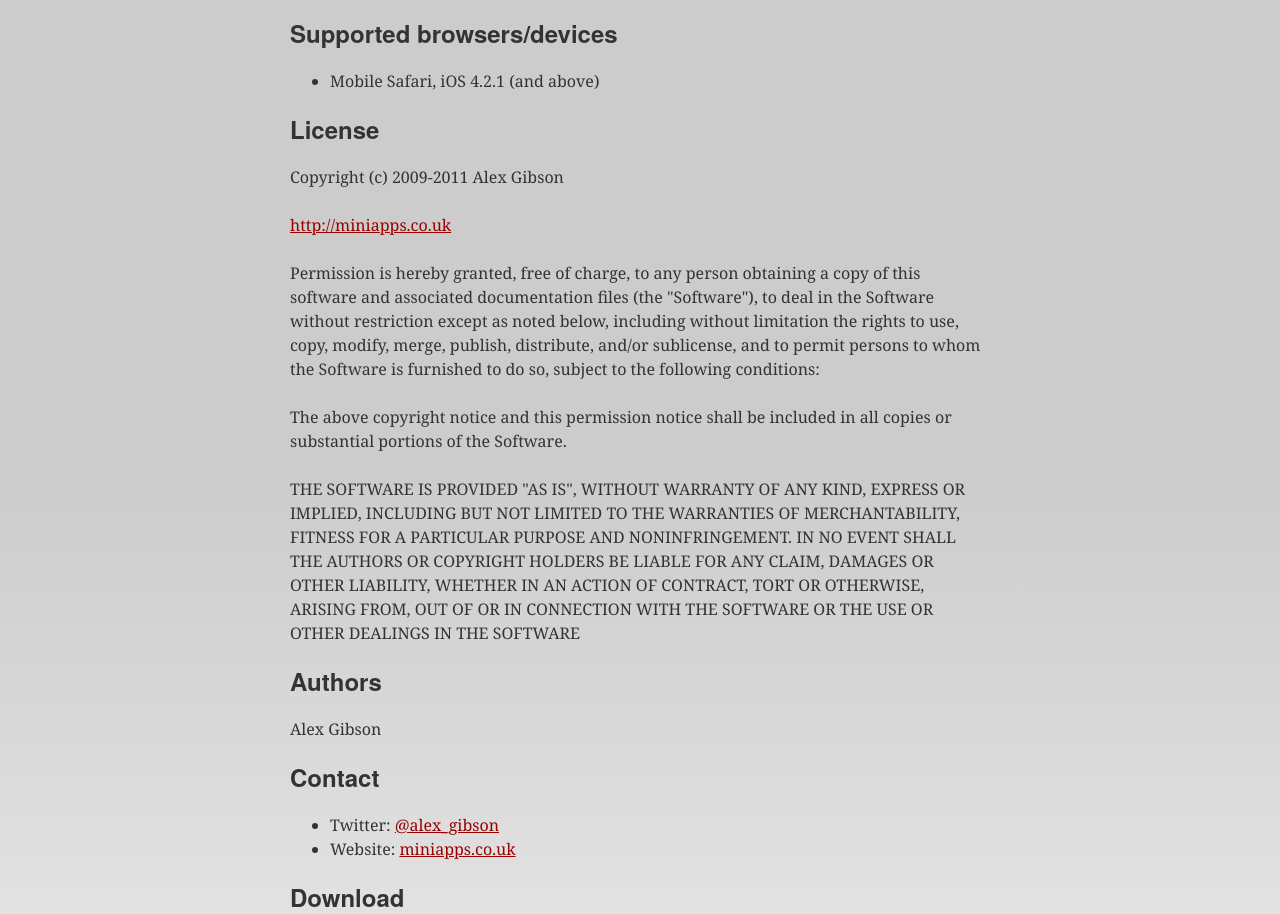
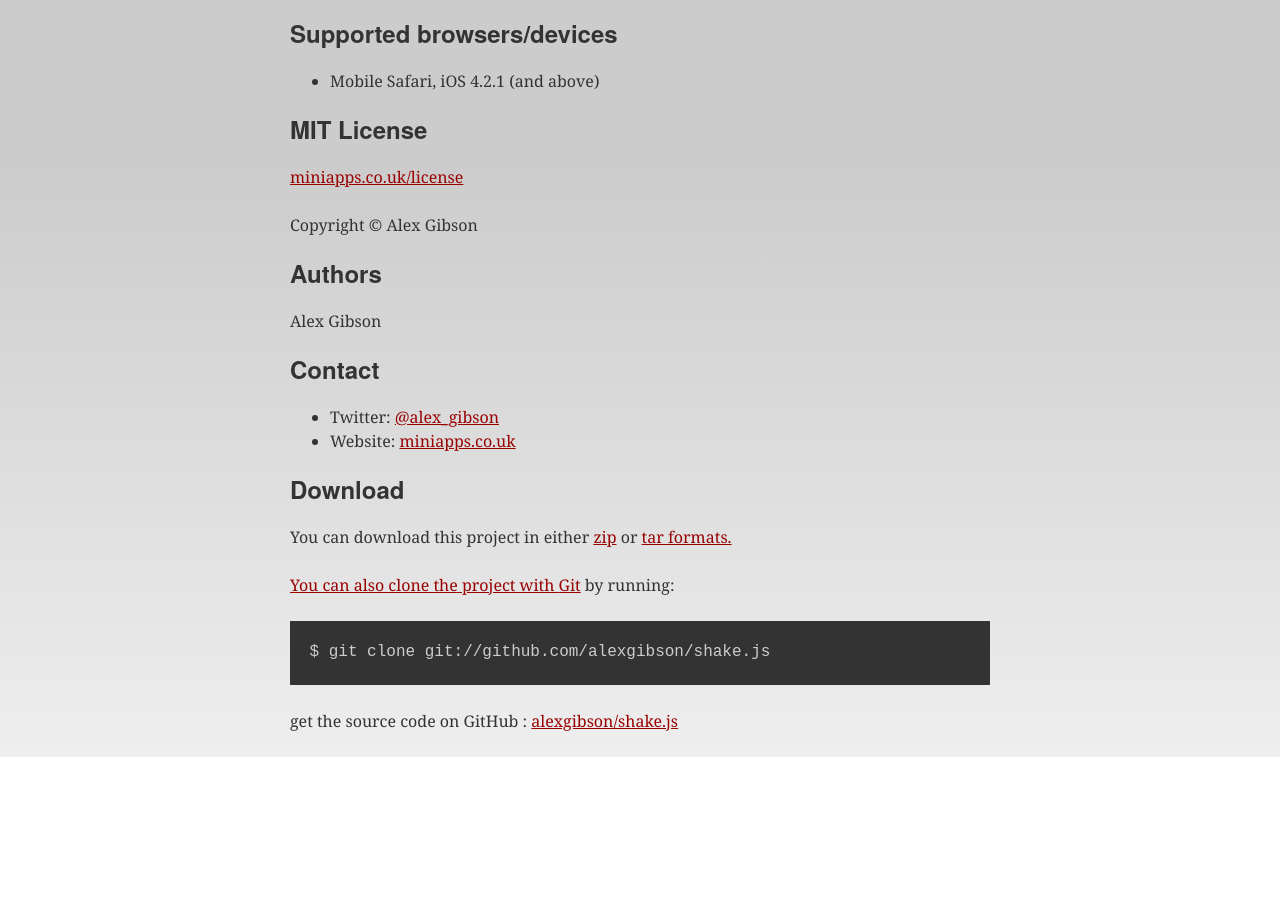
Before and after one commit to alexgibson/shake.js, a plain HTML site: page index.html in a window 1280 px wide. Shown: the part 1596-2510 px from the top of the page. After the commit the page ends 2353 px from the top, so only its background shows below. Drawn offline with Linux system fonts and the light colour scheme.

Commit message:
add link to online MIT license info

```diff
--- a/index.html
+++ b/index.html
@@ -122,16 +122,9 @@ var myShakeEvent = new Shake(threshold);</code></pre>
 		<li>Mobile Safari, iOS 4.2.1 (and above)</li>
 	</ul>
 
-	<h2>License</h2>
-	<p>Copyright (c) 2009-2011 Alex Gibson</p>
-
-	<p><a href="http://miniapps.co.uk">http://miniapps.co.uk</a></p>
-
-	<p>Permission is hereby granted, free of charge, to any person obtaining a copy of this software and associated documentation files (the "Software"), to deal in the Software without restriction except as noted below, including without limitation the rights to use, copy, modify, merge, publish, distribute, and/or sublicense, and to permit persons to whom the Software is furnished to do so, subject to the following conditions:</p>
-
-	<p>The above copyright notice and this permission notice shall be included in all copies or substantial portions of the Software.</p>
-
-	<p>THE SOFTWARE IS PROVIDED "AS IS", WITHOUT WARRANTY OF ANY KIND, EXPRESS OR IMPLIED, INCLUDING BUT NOT LIMITED TO THE WARRANTIES OF MERCHANTABILITY, FITNESS FOR A PARTICULAR PURPOSE AND NONINFRINGEMENT. IN NO EVENT SHALL THE AUTHORS OR COPYRIGHT HOLDERS BE LIABLE FOR ANY CLAIM, DAMAGES OR OTHER LIABILITY, WHETHER IN AN ACTION OF CONTRACT, TORT OR OTHERWISE, ARISING FROM, OUT OF OR IN CONNECTION WITH THE SOFTWARE OR THE USE OR OTHER DEALINGS IN THE SOFTWARE</p>
+	<h2>MIT License</h2>
+	<p><a href="http://miniapps.co.uk/license/">miniapps.co.uk/license</a></p>
+	<p>Copyright &copy; Alex Gibson</p>
 
 	<h2>Authors</h2>
 	<p>Alex Gibson</p>
```
